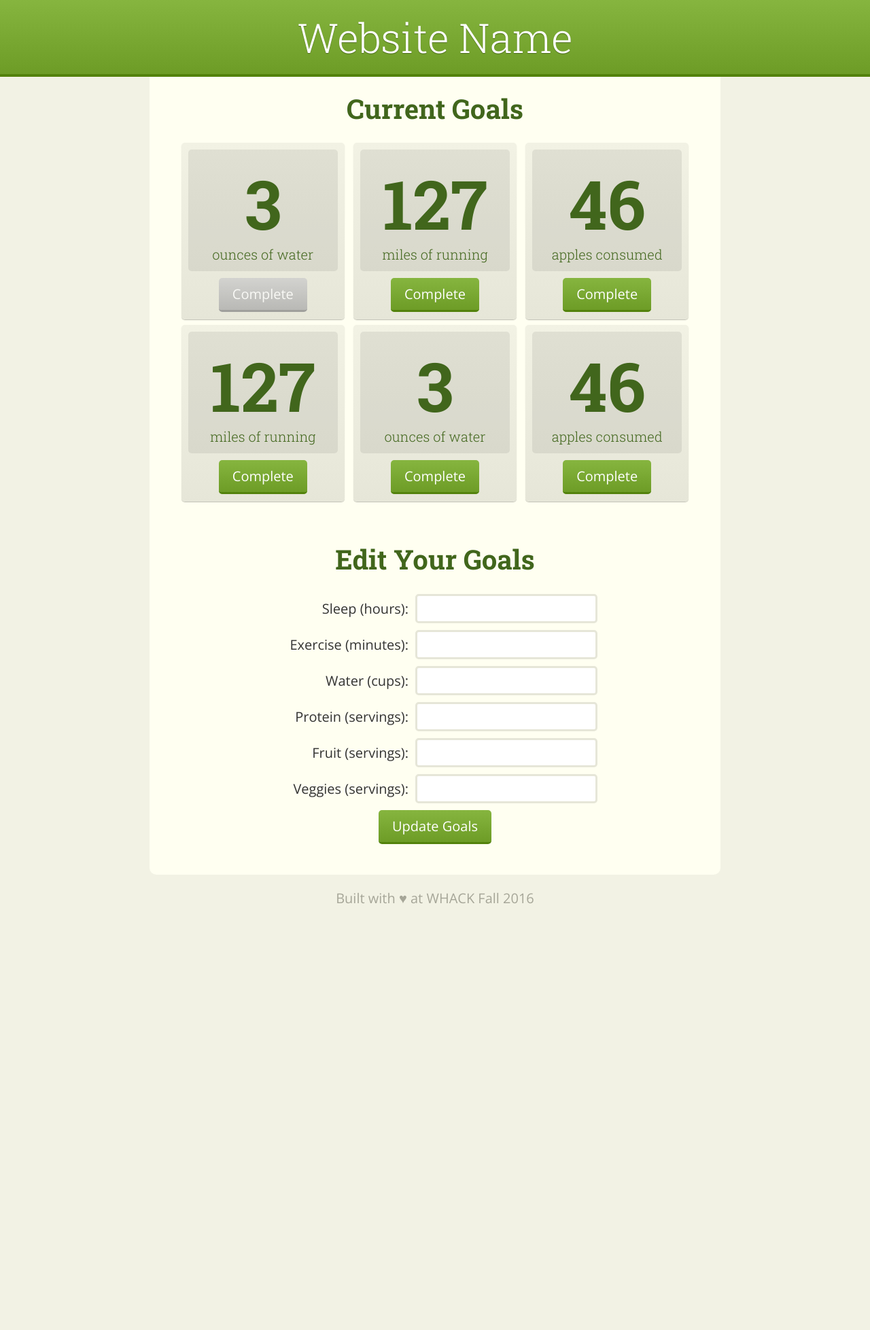
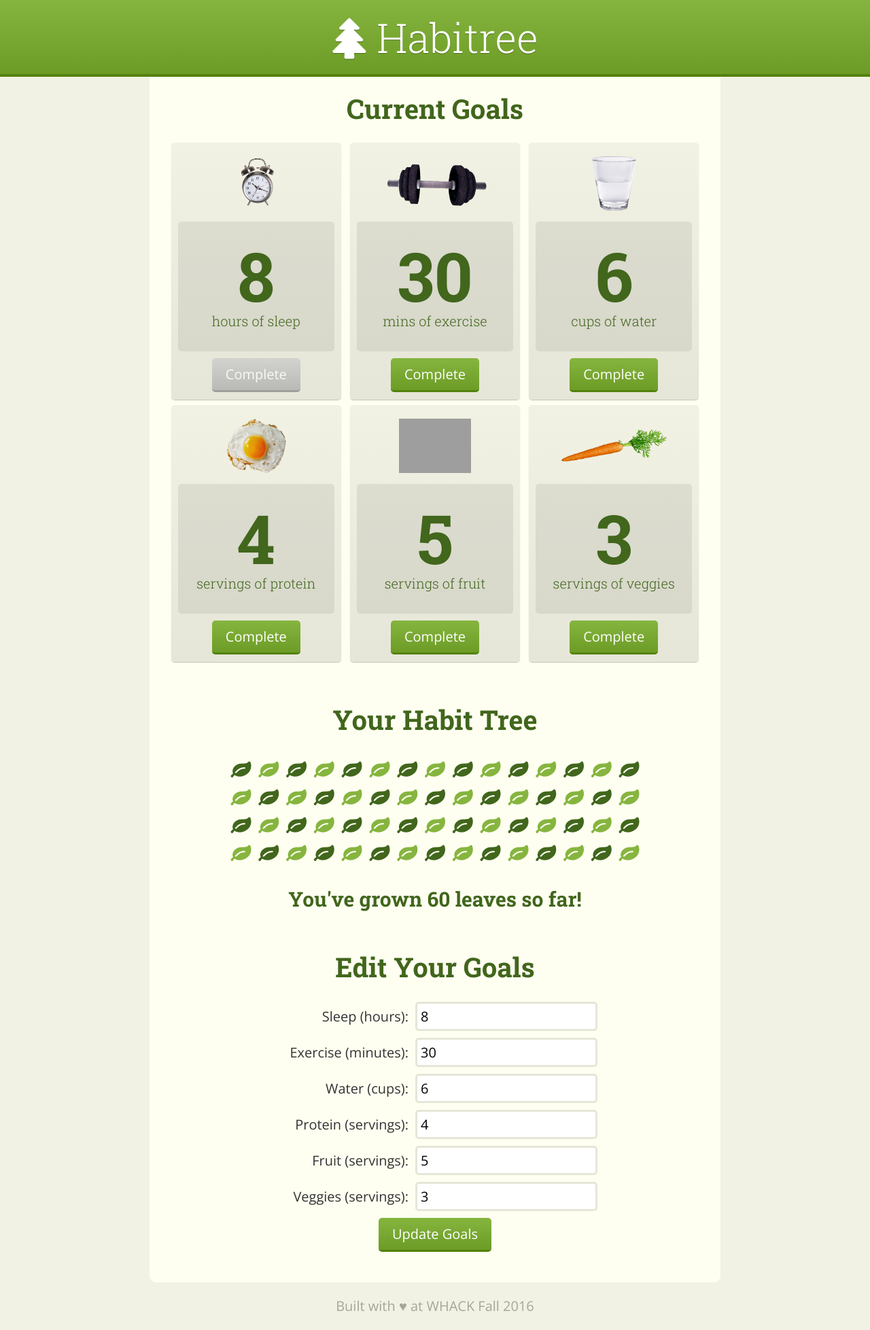
Before and after one commit to jaredsilver/whack-team-3, a Flask app: template server/templates/member.html in a window 1280 px wide. Shown: the whole page at 68% size. Before the commit the page ends 1330 px from the top, so only its background shows below. Run offline with Flask 2, Linux system fonts and the light colour scheme; the template is opened without the code that fills it, so the values that code supplies are empty; some libraries are stand-ins or nearby versions; grey boxes are pictures that could not be loaded.

Commit message:
all the final touches

```diff
--- a/server/server.py
+++ b/server/server.py
@@ -12,17 +12,19 @@ from datetime import timedelta
 @app.route("/")
 def index():
 
-    results = db.select_one()
-    print(results)
+    # results = db.select_one()
+    # print(results)
     return render_template("index.html")
 
-@app.route("/hello")
-def hello():
+@app.route("/signup")
+def signup():
 
-    results = db.select_one()
-    return render_template("hello.html")
+    return render_template("signup.html")
 
+@app.route("/member")
+def member():
 
+    return render_template("member.html")
 
 if __name__ == "__main__":
     app.run('0.0.0.0')
--- a/server/templates/layout.html
+++ b/server/templates/layout.html
@@ -1,7 +1,7 @@
 <!DOCTYPE html>
 <html>
 <head>
-  <title>{% block title %}{% endblock %} :: Website Name</title>
+  <title>{% block title %}{% endblock %} :: Habitree</title>
   <style>
     * {
       margin: 0;
@@ -140,7 +140,7 @@
       border-radius: 5px;
       margin: 0.5em 0;
       display: inline-block;
-      width: 220px;
+      width: 230px;
       box-shadow: 0 1px 1px rgba(0, 0, 0, 0.25);
       padding: 10px;
       margin: 4px;
@@ -150,7 +150,8 @@
       font-weight: 300;
       font-size: 0.2em;
       display: block;
-      margin-top: -0.2em;
+      margin-top: -0.6em;
+      padding-bottom: 1em;
     }
 
     .goal-quantity {
@@ -212,10 +213,37 @@
       border-bottom-color: #888888;
     }
 
+    .goal img {
+      height: 80px;
+      padding: 10px;
+    }
+
     footer p {
       margin: 1em auto;
       text-align: center;
       color: #A6A698;
+    }
+
+    .leaves {
+      font-size: 1.5em;
+      color: #86b53f;
+      text-align: center;
+    }
+
+    .leaves i:nth-of-type(2n-1) {
+      color: #41661C;
+      padding: 3px;
+    }
+
+    .leaves:nth-of-type(2n-1) {
+      font-size: 1.5em;
+      color: #41661C;
+      text-align: center;
+    }
+
+    .leaves:nth-of-type(2n-1) i:nth-of-type(2n-1) {
+      color: #86b53f;
+      padding: 3px;
     }
   </style>
   <link href="https://fonts.googleapis.com/css?family=Roboto+Slab:300,700|Open+Sans:300,400" rel="stylesheet">
@@ -223,7 +251,7 @@
 </head>
 <body>
   <header>
-    <h1 id="logo">Website Name</h1>
+    <h1 id="logo"><i class="fa fa-tree" aria-hidden="true"></i> Habitree</h1>
   </header>
   <main>
     {% block content %}{% endblock %}
--- a/server/templates/member.html
+++ b/server/templates/member.html
@@ -8,42 +8,48 @@
 
 <div id="goals">
   <div class="goal goal-complete">
-    <h1 class="goal-quantity">3<span class="goal-units">ounces of water</span></h1>
+    <img src="/static/sleep.png" />
+    <h1 class="goal-quantity">8<span class="goal-units">hours of sleep</span></h1>
     <div class="goal-commands">
       <a class="cta" href="#">Complete</a>
     </div>
   </div>
 
   <div class="goal">
-    <h1 class="goal-quantity">127<span class="goal-units">miles of running</span></h1>
+    <img src="/static/exercise.png" />
+    <h1 class="goal-quantity">30<span class="goal-units">mins of exercise</span></h1>
     <div class="goal-commands">
       <a class="cta" href="#">Complete</a>
     </div>
   </div>
 
   <div class="goal">
-    <h1 class="goal-quantity">46<span class="goal-units">apples consumed</span></h1>
+    <img src="/static/water.png" />
+    <h1 class="goal-quantity">6<span class="goal-units">cups of water</span></h1>
     <div class="goal-commands">
       <a class="cta" href="#">Complete</a>
     </div>
   </div>
 
   <div class="goal">
-    <h1 class="goal-quantity">127<span class="goal-units">miles of running</span></h1>
+    <img src="/static/protein.png" />
+    <h1 class="goal-quantity">4<span class="goal-units">servings of protein</span></h1>
     <div class="goal-commands">
       <a class="cta" href="#">Complete</a>
     </div>
   </div>
 
   <div class="goal">
-    <h1 class="goal-quantity">3<span class="goal-units">ounces of water</span></h1>
+    <img src="/static/fruit.png" />
+    <h1 class="goal-quantity">5<span class="goal-units">servings of fruit</span></h1>
     <div class="goal-commands">
       <a class="cta" href="#">Complete</a>
     </div>
   </div>
 
 <div class="goal">
-  <h1 class="goal-quantity">46<span class="goal-units">apples consumed</span></h1>
+  <img src="/static/veggies.png" />
+  <h1 class="goal-quantity">3<span class="goal-units">servings of veggies</span></h1>
   <div class="goal-commands">
     <a class="cta" href="#">Complete</a>
   </div>
@@ -51,15 +57,89 @@
 </div>
 
 <br /><br />
+<h1>Your Habit Tree</h1>
+<br />
+<div class="leaves">
+  <i class="fa fa-leaf" aria-hidden="true"></i>
+  <i class="fa fa-leaf" aria-hidden="true"></i>
+  <i class="fa fa-leaf" aria-hidden="true"></i>
+  <i class="fa fa-leaf" aria-hidden="true"></i>
+  <i class="fa fa-leaf" aria-hidden="true"></i>
+  <i class="fa fa-leaf" aria-hidden="true"></i>
+  <i class="fa fa-leaf" aria-hidden="true"></i>
+  <i class="fa fa-leaf" aria-hidden="true"></i>
+  <i class="fa fa-leaf" aria-hidden="true"></i>
+  <i class="fa fa-leaf" aria-hidden="true"></i>
+  <i class="fa fa-leaf" aria-hidden="true"></i>
+  <i class="fa fa-leaf" aria-hidden="true"></i>
+  <i class="fa fa-leaf" aria-hidden="true"></i>
+  <i class="fa fa-leaf" aria-hidden="true"></i>
+  <i class="fa fa-leaf" aria-hidden="true"></i>
+</div>
+<div class="leaves">
+  <i class="fa fa-leaf" aria-hidden="true"></i>
+  <i class="fa fa-leaf" aria-hidden="true"></i>
+  <i class="fa fa-leaf" aria-hidden="true"></i>
+  <i class="fa fa-leaf" aria-hidden="true"></i>
+  <i class="fa fa-leaf" aria-hidden="true"></i>
+  <i class="fa fa-leaf" aria-hidden="true"></i>
+  <i class="fa fa-leaf" aria-hidden="true"></i>
+  <i class="fa fa-leaf" aria-hidden="true"></i>
+  <i class="fa fa-leaf" aria-hidden="true"></i>
+  <i class="fa fa-leaf" aria-hidden="true"></i>
+  <i class="fa fa-leaf" aria-hidden="true"></i>
+  <i class="fa fa-leaf" aria-hidden="true"></i>
+  <i class="fa fa-leaf" aria-hidden="true"></i>
+  <i class="fa fa-leaf" aria-hidden="true"></i>
+  <i class="fa fa-leaf" aria-hidden="true"></i>
+</div>
+<div class="leaves">
+  <i class="fa fa-leaf" aria-hidden="true"></i>
+  <i class="fa fa-leaf" aria-hidden="true"></i>
+  <i class="fa fa-leaf" aria-hidden="true"></i>
+  <i class="fa fa-leaf" aria-hidden="true"></i>
+  <i class="fa fa-leaf" aria-hidden="true"></i>
+  <i class="fa fa-leaf" aria-hidden="true"></i>
+  <i class="fa fa-leaf" aria-hidden="true"></i>
+  <i class="fa fa-leaf" aria-hidden="true"></i>
+  <i class="fa fa-leaf" aria-hidden="true"></i>
+  <i class="fa fa-leaf" aria-hidden="true"></i>
+  <i class="fa fa-leaf" aria-hidden="true"></i>
+  <i class="fa fa-leaf" aria-hidden="true"></i>
+  <i class="fa fa-leaf" aria-hidden="true"></i>
+  <i class="fa fa-leaf" aria-hidden="true"></i>
+  <i class="fa fa-leaf" aria-hidden="true"></i>
+</div>
+<div class="leaves">
+  <i class="fa fa-leaf" aria-hidden="true"></i>
+  <i class="fa fa-leaf" aria-hidden="true"></i>
+  <i class="fa fa-leaf" aria-hidden="true"></i>
+  <i class="fa fa-leaf" aria-hidden="true"></i>
+  <i class="fa fa-leaf" aria-hidden="true"></i>
+  <i class="fa fa-leaf" aria-hidden="true"></i>
+  <i class="fa fa-leaf" aria-hidden="true"></i>
+  <i class="fa fa-leaf" aria-hidden="true"></i>
+  <i class="fa fa-leaf" aria-hidden="true"></i>
+  <i class="fa fa-leaf" aria-hidden="true"></i>
+  <i class="fa fa-leaf" aria-hidden="true"></i>
+  <i class="fa fa-leaf" aria-hidden="true"></i>
+  <i class="fa fa-leaf" aria-hidden="true"></i>
+  <i class="fa fa-leaf" aria-hidden="true"></i>
+  <i class="fa fa-leaf" aria-hidden="true"></i>
+</div>
+<br />
+<h1 style="font-size:1.5em;">You've grown 60 leaves so far!</h1>
+
+<br /><br />
 <h1>Edit Your Goals</h1>
 
 <form action="" method="POST">
-  <label for="sleep">Sleep (hours):</label><input id="sleep" name="sleep" type="number" /><br />
-  <label for="exercise">Exercise (minutes):</label><input id="exercise" name="exercise" type="number" /><br />
-  <label for="water">Water (cups):</label><input id="water" name="water" type="number" /><br />
-  <label for="protein">Protein (servings):</label><input id="protein" name="protein" type="number" /><br />
-  <label for="fruit">Fruit (servings):</label><input id="fruit" name="fruit" type="number" /><br />
-  <label for="veggies">Veggies (servings):</label><input id="veggies" name="veggies" type="number" /><br />
+  <label for="sleep">Sleep (hours):</label><input id="sleep" name="sleep" type="number" value="8" min="0" /><br />
+  <label for="exercise">Exercise (minutes):</label><input id="exercise" name="exercise" type="number" value="30" min="0" /><br />
+  <label for="water">Water (cups):</label><input id="water" name="water" type="number" value="6" min="0" /><br />
+  <label for="protein">Protein (servings):</label><input id="protein" name="protein" type="number" value="4" min="0" /><br />
+  <label for="fruit">Fruit (servings):</label><input id="fruit" name="fruit" type="number"value="5"  min="0" /><br />
+  <label for="veggies">Veggies (servings):</label><input id="veggies" name="veggies" type="number" value="3" min="0" /><br />
   <input type="submit" value="Update Goals" />
 </form>
 
```
Also changed, not shown: server/db_model.py (+72 -72 lines), server/templates/index.html (+11 -5 lines), server/static/exercise.png (added), server/static/protein.png (added), server/static/sleep.png (added), server/static/veggies.png (added), server/static/water.png (added), 1 other file.
